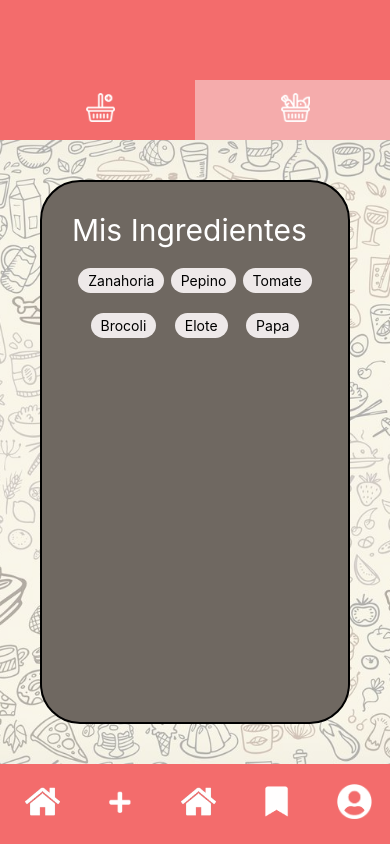
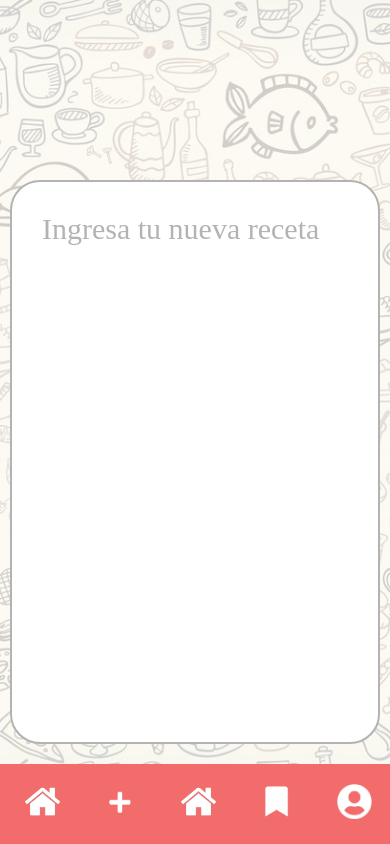
Before and after one commit to Jack200133/DinnersReady, a React Native app: screen / in a window 390 px wide. Built offline with nearby package versions, Linux system fonts and the light colour scheme.

Commit message:
Pantalla app
cambiar para subir

```diff
--- a/App.js
+++ b/App.js
@@ -1,11 +1,11 @@
 import { StatusBar } from 'expo-status-bar';
 import { StyleSheet, Text, View } from 'react-native';
 
-import Mis_ingredientes from './views/mis_ingredientes';
+import RecipeScreen from './views/recipe';
 
 export default function App() {
   return (
-    <Mis_ingredientes/>
+    <RecipeScreen/>
   );
 }
 
--- a/components/Ingred/index.js
+++ b/components/Ingred/index.js
@@ -4,10 +4,10 @@ import {View,Text} from 'react-native';
 import styles from './style';
 import NavButton from '../NavButtons';
 
-const Ingred = ({ text, color }) => {
+const Ingred = ({ text}) => {
 
     return (
-        <View style = {styles(color).container}>
+        <View style = {styles.container}>
             <Text>{text}</Text>
         </View>
     );
--- a/components/Ingred/style.js
+++ b/components/Ingred/style.js
@@ -1,6 +1,6 @@
 import { StyleSheet } from "react-native";
 
-const styles = (color) => StyleSheet.create({
+const styles =  StyleSheet.create({
     container: {
         marginTop:20,
         paddingBottom:0,
@@ -9,7 +9,7 @@ const styles = (color) => StyleSheet.create({
         justifyContent:'space-evenly',
         height: 25,
         paddingHorizontal: 10,
-        backgroundColor: color,
+        backgroundColor: '#EEE9E9',
         borderRadius: 30
 
     }
--- a/views/mis_ingredientes.js
+++ b/views/mis_ingredientes.js
@@ -26,20 +26,22 @@ function Mis_ingredientes(props) {
         <ImageBackground source={require('../assets/images/fondo.png')}
               resizeMode="cover"
               style={styles.back}
-              imageStyle={{opacity: 0.5}}>
+              imageStyle={{opacity: 0.2}}>
           <View style={styles.padContainer}>
             <ScrollView style={styles.scrollCont}>
               <Text style={styles.text}>Mis Ingredientes</Text>
               <View style={styles.iconContainer}>
-                <Ingred text={'Zanahoria'} color={'#EEE9E9'}/>
-                <Ingred text={'Pepino'} color={'#EEE9E9'}/>
-                <Ingred text={'Tomate'} color={'#EEE9E9'}/>
+                <Ingred text={'Zanahoria'} />
+                <Ingred text={'Pepino'}/>
+                <Ingred text={'Tomate'}/>
+                <Ingred text={'Brocoli'}/>
+                <Ingred text={'Elote'}/>
+                <Ingred text={'Papa'}/>
+                <Ingred text={'Arroz'}/>
+                <Ingred text={'Frijol'}/>
+                <Ingred text={'Queso'}/>
               </View>
-              <View style={styles.iconContainer}>
-                <Ingred text={'Brocoli'} color={'#EEE9E9'}/>
-                <Ingred text={'Elote'} color={'#EEE9E9'}/>
-                <Ingred text={'Papa'} color={'#EEE9E9'}/>
-              </View>
+
 
 
             </ScrollView>
@@ -66,6 +68,7 @@ const styles = StyleSheet.create({
   iconContainer:{
     flexDirection:'row',
     justifyContent: 'space-evenly',
+    flexWrap: 'wrap'
   },
   back:{
     width: '100%',
```
